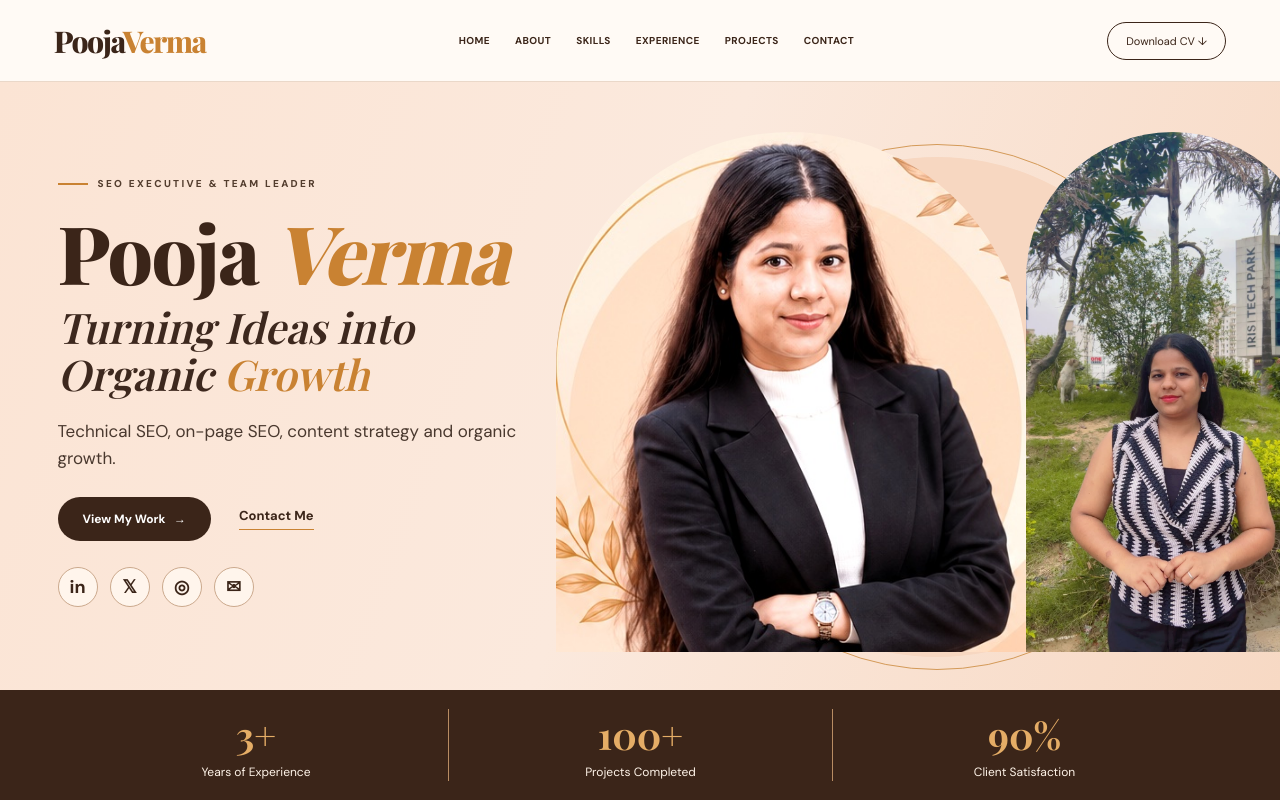
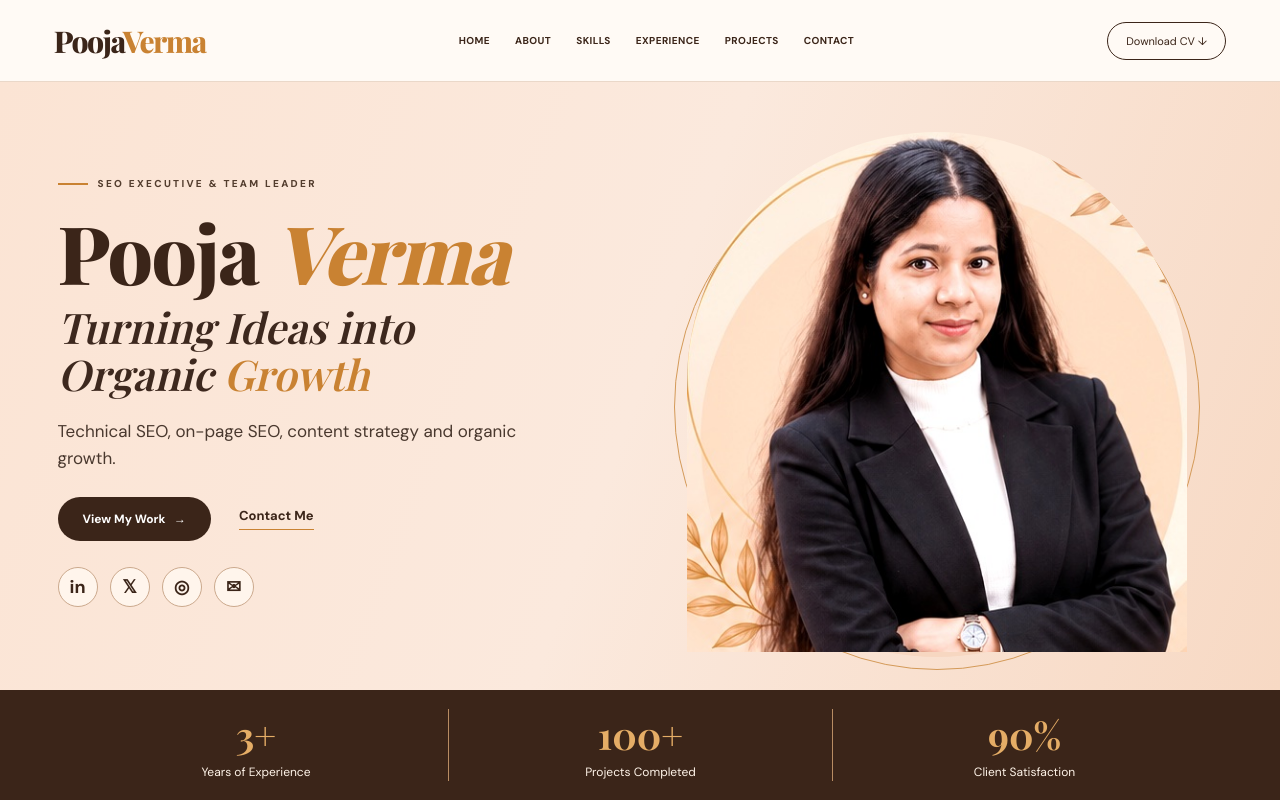
Before and after one commit to PoojaKripoo/home, a plain HTML site: page index.html in a window 1280 px wide. Shown: the top 800 px of the page. Drawn offline with nearby package versions, Linux system fonts and the light colour scheme.

Commit message:
Remove duplicate profile image
Removed duplicate image from profile section.

```diff
--- a/index.html
+++ b/index.html
@@ -233,7 +233,7 @@ nav{gap:25px}nav a{font-size:10px;text-transform:uppercase;letter-spacing:.4px}
   </div>
   <div class="profile-image">
     <img src="pooja.jpg" alt="Pooja Verma in a black blazer and white top">
-    <img src="WhatsApp Image 2026-08-06 at 8.09.39 PM.jpeg" alt="Pooja Verma in a black blazer and white top">
+
   </div>
 </section>
 
```
